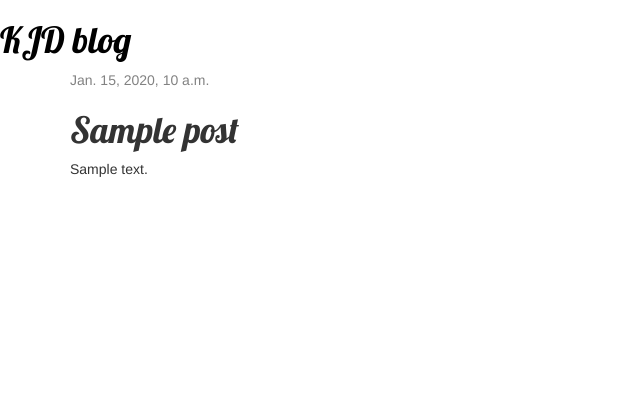
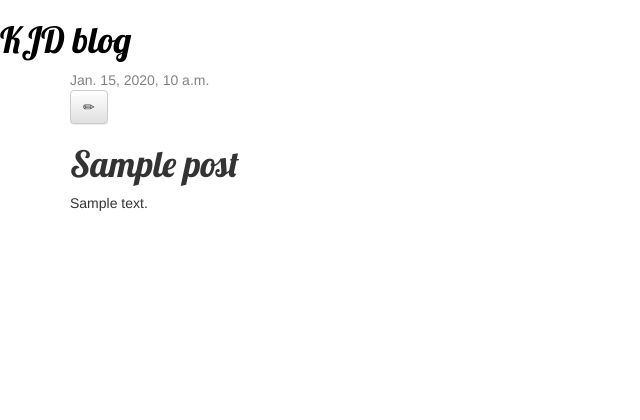
Before and after one commit to kimjdo/django, a Django app: template blog/templates/blog/post_detail.html in a window 1280 px wide. Shown: the top 420 px of the page, without its empty margins (0-640 px from the left). Before the commit the page ends 177 px from the top, so only its background shows below. Run offline with Django 3.2, Linux system fonts and the light colour scheme; the template is opened without the code that fills it: most values are stand-ins (such as "Sample title", 1, 10 or a date in 2020); some libraries are stand-ins or nearby versions.

Commit message:
Update files

```diff
--- a/blog/templates/blog/post_detail.html
+++ b/blog/templates/blog/post_detail.html
@@ -1,16 +1,14 @@
 {% extends 'blog/base.html' %}
 
 {% block content %}
-    {% if user.is_authenticated %}
-    <a class = "btn btn-default" href="{% url 'post_edit'  pk=post.pk %}"><span class="glyphicon glyphicon-plus"></span></a>
-    {% endif %}
     <div class="post">
           {% if post.published_date %}
              <div class="date">
                     {{ post.published_date }}
              </div>
            {% endif %}
+           <a class = "btn btn-default" href="{% url 'post_edit' pk=post.pk %}"><span class="lyphicon glyphicon-pencil"></span></a>
            <h1>{{ post.title }}</h1>
-                <p>{{ post.text|linebreaksbr }}</p>
+            <p>{{ post.text|linebreaksbr }}</p>
      </div>
 {% endblock %}
--- a/blog/templates/blog/post_list.html
+++ b/blog/templates/blog/post_list.html
@@ -5,9 +5,9 @@
     <div class="post">
         <div class-"date">
               {{ post.published_date }}
-               <h1><a href="{% url 'post_detail' pk=post.pk %}">{{ post.title }}</a></h1>
-              <p>{{ post.text|linebreaksbr }}</p>
         </div>
+         <h1><a href="{% url 'post_detail' pk=post.pk %}">{{ post.title }}</a></h1>
+          <p>{{ post.text|linebreaksbr }}</p>
     </div>
     {% endfor %}
 {% endblock %}
--- a/blog/views.py
+++ b/blog/views.py
@@ -29,7 +29,7 @@ def post_new(request):
 def post_edit(request, pk):
     post = get_object_or_404(Post, pk=pk)
     if request.method == "POST":
-        form = PostForm(request.POST)
+        form = PostForm(request.POST, instance=post)
         if form.is_valid():
             post = form.save(commit=False)
             post.author = request.user
```
